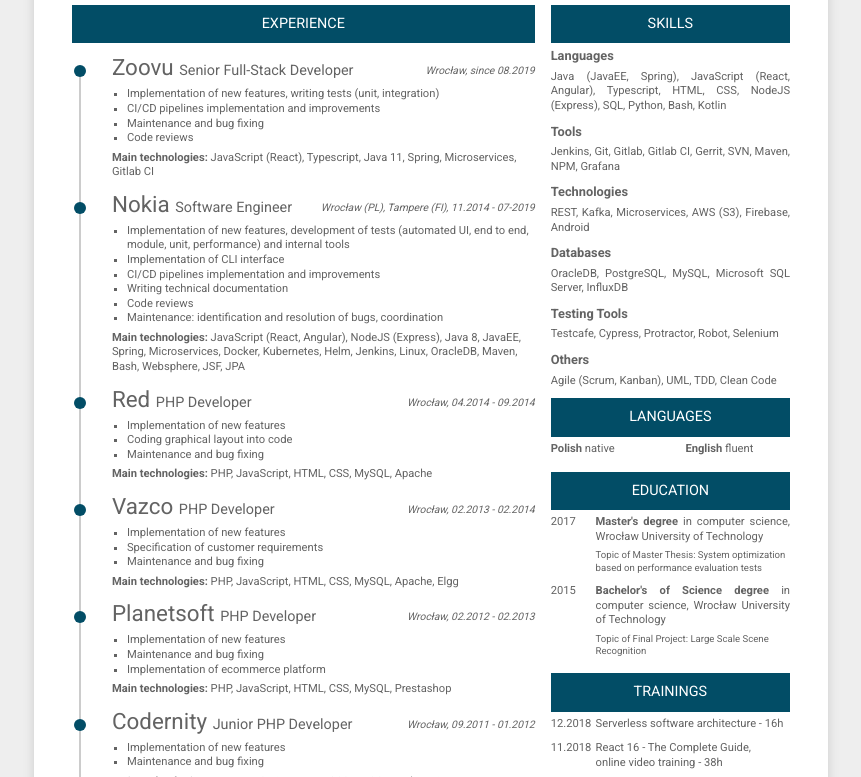
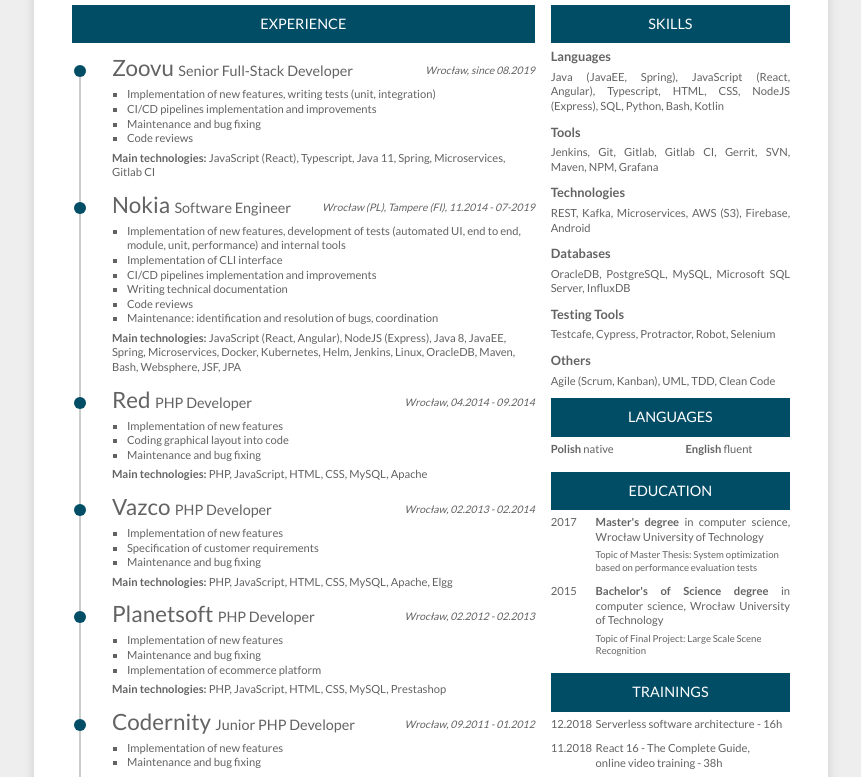
Before and after one commit to BartlomiejZalas/CV, a plain HTML site: page index.html in a window 1280 px wide. Shown: the part 275-1052 px from the top of the page, without its empty margins (209-1070 px from the left). Drawn offline with Linux system fonts and the light colour scheme.

Commit message:
font changed to Lato

```diff
--- a/index.html
+++ b/index.html
@@ -8,7 +8,7 @@
     <meta name="viewport" content="width=device-width, initial-scale=1">
     <link rel="stylesheet" type="text/css" href="style.css" />
     <link rel="stylesheet" type="text/css" href="bootstrap-grid.min.css" />
-    <link href="https://fonts.googleapis.com/css2?family=Roboto:wght@100;400;500;700&display=swap" rel="stylesheet">
+    <link href="https://fonts.googleapis.com/css2?family=Lato:wght@100;400;500;700&display=swap" rel="stylesheet">
 </head>
 
 <body>
--- a/style.css
+++ b/style.css
@@ -1,7 +1,7 @@
 body {
     background: #eee;
     margin: 10mm auto;
-    font-family: 'Roboto', sans-serif;
+    font-family: 'Lato', sans-serif;
     color: #636363;
     font-size: 0.9rem;
     min-width: 210mm;
```
